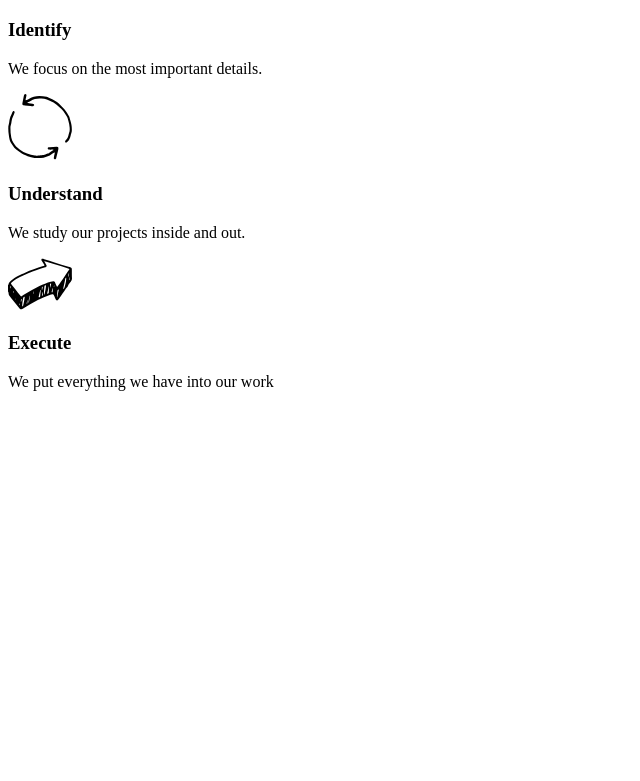
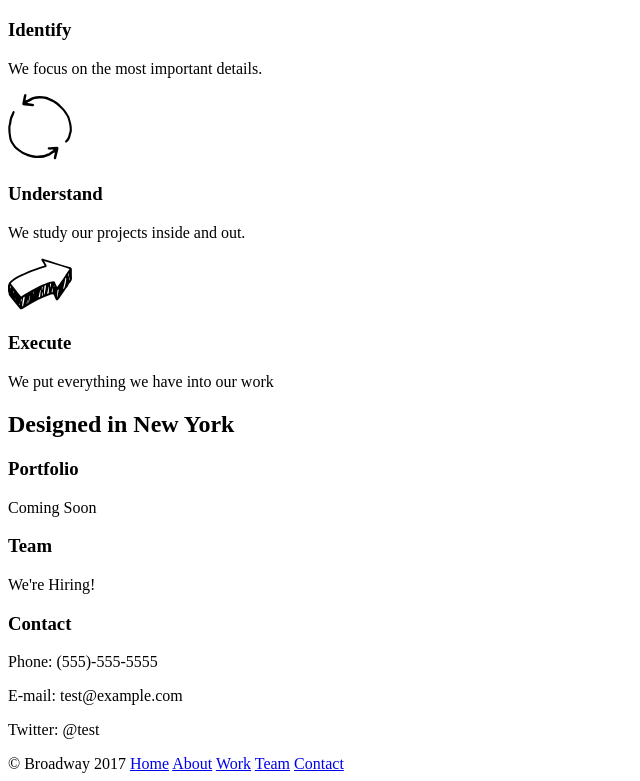
Before and after one commit to GeorgiePloy/broadway, a plain HTML site: page index.html in a window 1280 px wide. Shown: the part 339-1120 px from the top of the page, without its empty margins (0-640 px from the left). Before the commit the page ends 800 px from the top, so only its background shows below. Drawn offline with Linux system fonts and the light colour scheme.

Commit message:
Add barebones HTML

```diff
--- a/index.html
+++ b/index.html
@@ -6,7 +6,7 @@
   </head>
   <body>
     <div>
-      <h1>Broadway Design</h1>
+      <h1 id="home">Broadway Design</h1>
       <p><a href="#home">Home</a></p>
       <p><a href="#process">About</a></p>
       <p><a href="#portfolio">Work</a></p>
@@ -25,5 +25,26 @@
       <h3>Execute</h3>
       <p>We put everything we have into our work</p>
     </div>
+    <div>
+      <h2>Designed in New York</h2>
+    </div>
+    <div>
+      <h3>Portfolio</h3>
+      <p>Coming Soon</p>
+      <h3>Team</h3>
+      <p>We're Hiring!</p>
+      <h3>Contact</h3>
+      <p>Phone: (555)-555-5555</p>
+      <p>E-mail: test@example.com</p>
+      <p>Twitter: @test</p>
+    </div>
+    <footer>
+      <span>© Broadway 2017</span>
+      <a href="#home">Home</a>
+      <a href="#process">About</a>
+      <a href="#portfolio">Work</a>
+      <a href="#team">Team</a>
+      <a href="#contact">Contact</a>
+    </footer>
   </body>
 </html>
```
